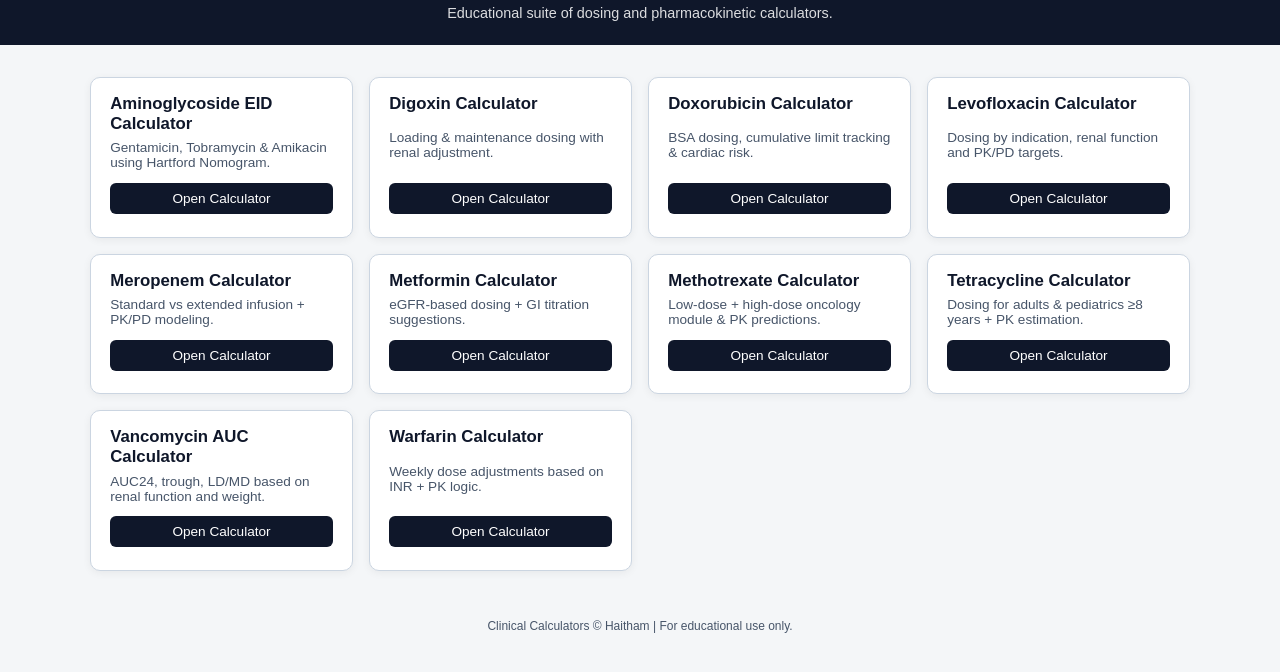
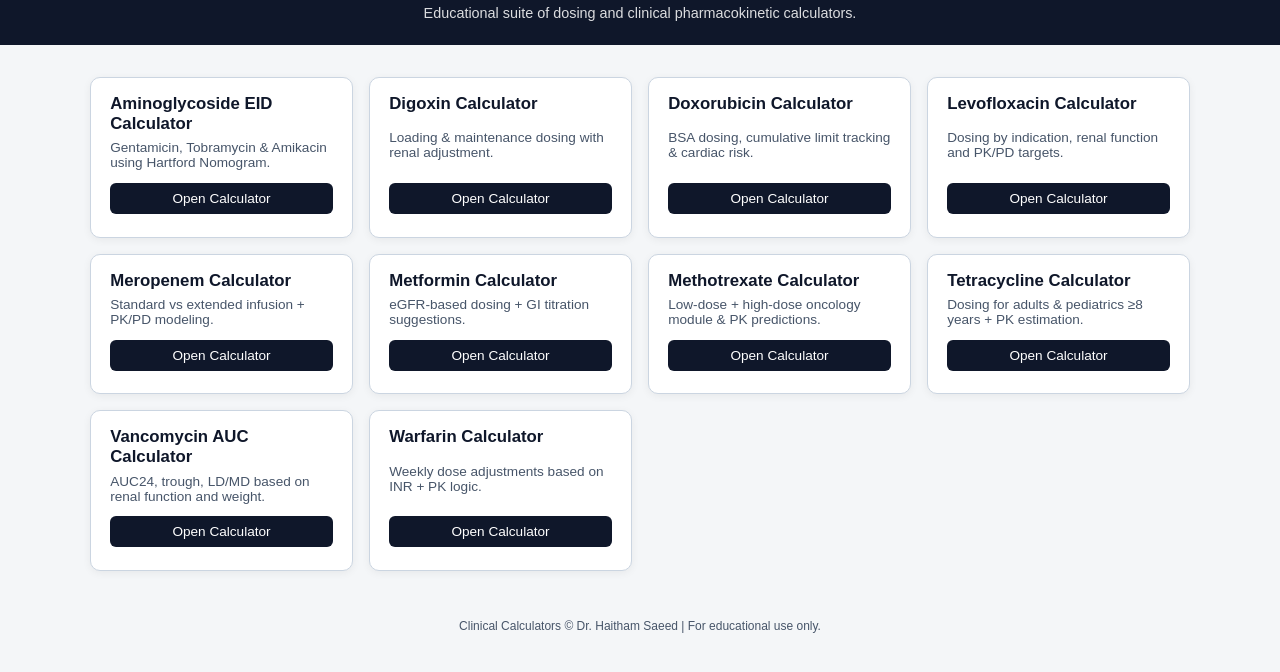
Before and after one commit to Haitham-sd/Clinical.Calculators, a plain HTML site: page index.html in a window 1280 px wide. Shown: the part 56-728 px from the top of the page. Drawn offline with Linux system fonts and the light colour scheme.

Commit message:
Update index.html

```diff
--- a/index.html
+++ b/index.html
@@ -83,7 +83,7 @@
 
 <header>
   <h1>Clinical Calculators</h1>
-  <p>Educational suite of dosing and pharmacokinetic calculators.</p>
+  <p>Educational suite of dosing and clinical pharmacokinetic calculators.</p>
 </header>
 
 <main>
@@ -155,7 +155,7 @@
 </main>
 
 <footer>
-  Clinical Calculators © Haitham | For educational use only.
+  Clinical Calculators © Dr. Haitham Saeed | For educational use only.
 </footer>
 
 </body>
```
